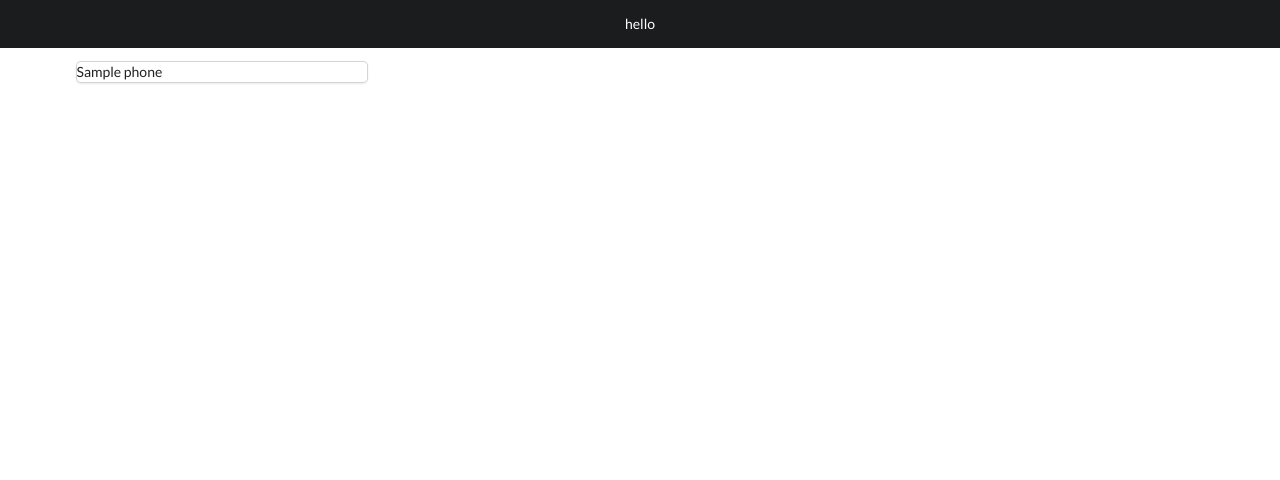
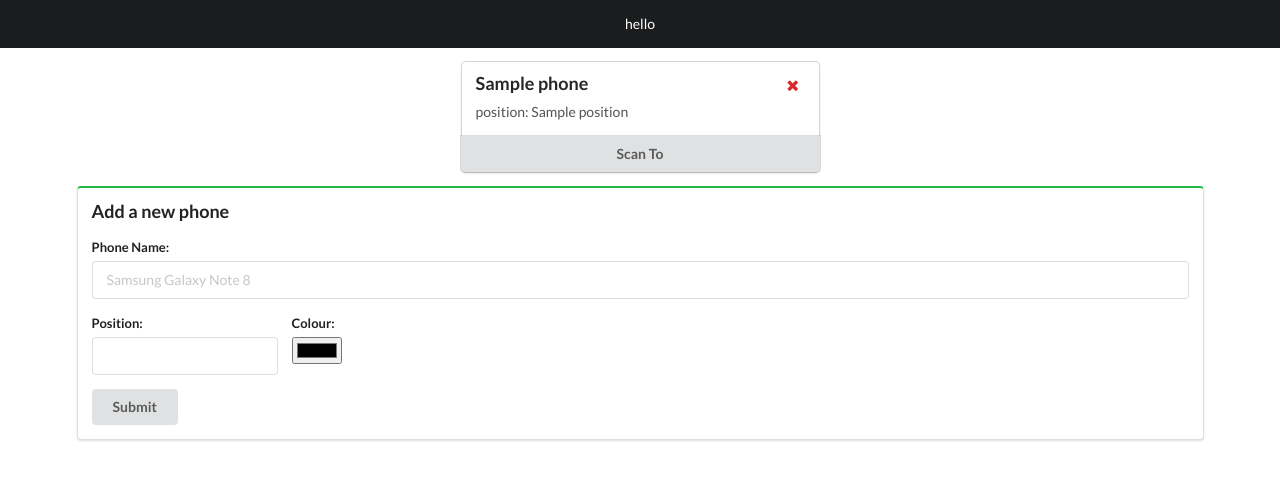
Before and after one commit to Lite5h4dow/shelf, a Flask app: template templates/index.html in a window 1280 px wide. Shown: the top 480 px of the page. Run offline with Flask 2, Linux system fonts and the light colour scheme; the template is opened without the code that fills it: most values are stand-ins (such as "Sample title", 1, 10 or a date in 2020); some libraries are stand-ins or nearby versions.

Commit message:
adding front end ui

```diff
--- a/app.py
+++ b/app.py
@@ -112,7 +112,7 @@ def findUnused():
 
 
 def byPosition(phone):
-    return phone.position
+    return phone['position']
 
 class Phone:
     def __init__(self, name, position, colour):
@@ -131,19 +131,6 @@ def getPhones():
     response = make_response(jsonify(d.getAll()))
     response.headers["Content-Type"] = "application/json"
     return response
-
-@app.post("/addPhone")
-def addPhone():
-    if request.json == None:
-        return "Invalid Request", 400
-
-    name = request.json["name"] if "name" in request.json else "unknown phone"
-    colour = request.json["colour"] if "colour" in request.json else {"r":255, "g":255, "b":255}
-    position = request.json["position"] if "position" in request.json else findUnused()
-    p = Phone(name, position, colour)
-    d.insert(p.data())
-
-    return "Added phone", 200
 
 @app.post("/editPhone")
 def editPhone():
@@ -179,9 +166,30 @@ def deletePhone():
 #     scan_to(request.json.position)
 #     return 200
 
-@app.route("/")
+@app.get("/")
 def index():
-    return render_template("index.html", phones=d.all().sort(key=byPosition))
+    phones = d.all()#.sort(key=byPosition)
+    if phones == None:
+        phones = []
+    return render_template("index.html", phones=phones)
+
+@app.post("/")
+def addPhone():
+    if request.args == None:
+        return "Invalid Request", 400
+
+    name = request.form.get('name') if request.form.get('name') else "unknown phone"
+    colour = request.form.get('colour') if request.form.get('colour') else "#FFFFFF"
+    position = request.form.get('position') if request.form.get('position') else findUnused()
+    p = Phone(name, position, colour)
+    d.insert(p.data())
+    phones = d.all()#.sort(key=byPosition)
+    if phones == None:
+        phones = []
+
+    return render_template("index.html", phones=phones)
+
+
 
 # @app.get("pin")
 # def pinUnlock():
--- /dev/null
+++ b/db.json
@@ -0,0 +1 @@
+{"_default": {"1": {"uuid": "01ad7aa6-5a1c-4c15-99c3-d7b7f83111a9", "name": "Google Pixel 6 Pro", "position": 1, "color": "#ed333b"}, "2": {"uuid": "14a2f2e4-5446-423d-8a77-a2248d549354", "name": "Samsung Galaxy Note 8", "position": 2, "color": "#000000"}, "3": {"uuid": "8d5612ee-848b-42ee-a9d5-b7998fb47d55", "name": "One Plus 8 Nord", "position": 3, "color": "#ffa348"}, "4": {"uuid": "39542fd5-996a-4623-8403-25a7eca2c9fa", "name": "IPhone 11", "position": 4, "color": "#f8e45c"}, "5": {"uuid": "df080f4f-4e4f-4bf5-8122-97fc9b7f16c2", "name": "One Plus 2", "position": 5, "color": "#813d9c"}, "6": {"uuid": "fd7a6a66-1202-4bec-a14c-b8ed7e33b413", "name": "One Plus 2", "position": 6, "color": "#813d9c"}, "7": {"uuid": "cb37e18f-6fb3-4271-b8e2-3f1b4c9e9164", "name": "Halo Edition Samsung Galaxy A6", "position": "8", "color": "#e5a50a"}}}
--- a/templates/index.html
+++ b/templates/index.html
@@ -7,14 +7,49 @@
   hello
 </div>
 <div class="ui container">
-  <div class="ui cards">
+  <div class="ui three column centered grid">
     {% for phone in phones %}
-      <div class="card">
-	<div class="header">
-	  {{ phone.name }}
+    <div class="column">
+      <div class="ui fluid card">
+	<div class="content">
+	  <i class="right floated red x icon"></i>
+	  <div class="header">
+	    {{ phone.name }}
+	  </div>
+	  <div class="description">
+	    position: {{ phone.position }}
+	  </div>
+	</div>
+	<div class="ui bottom attached button">
+	  Scan To
 	</div>
       </div>
+    </div>
     {% endfor %}
+  </div>
+  <div class="ui green segment">
+    <div class="ui medium header">
+      Add a new phone
+    </div>
+    <form id="new_phone" class="ui form" method="POST">
+      <div class="field">
+	<label>Phone Name:</label>
+	<input placeholder="Samsung Galaxy Note 8" name="name" />
+      </div>
+      <div class="fields">
+	<div class="field">
+	  <label>Position:</label>
+	  <input name="position" type="number" />
+	</div>
+	<div class="field">
+	  <label>Colour:</label>
+	  <input name="colour" type="color"/>
+	</div>
+      </div>
+      <button class="ui button" type="submit">
+	Submit
+      </button>
+    </form>
   </div>
 </div>
 {% endblock %}
```
